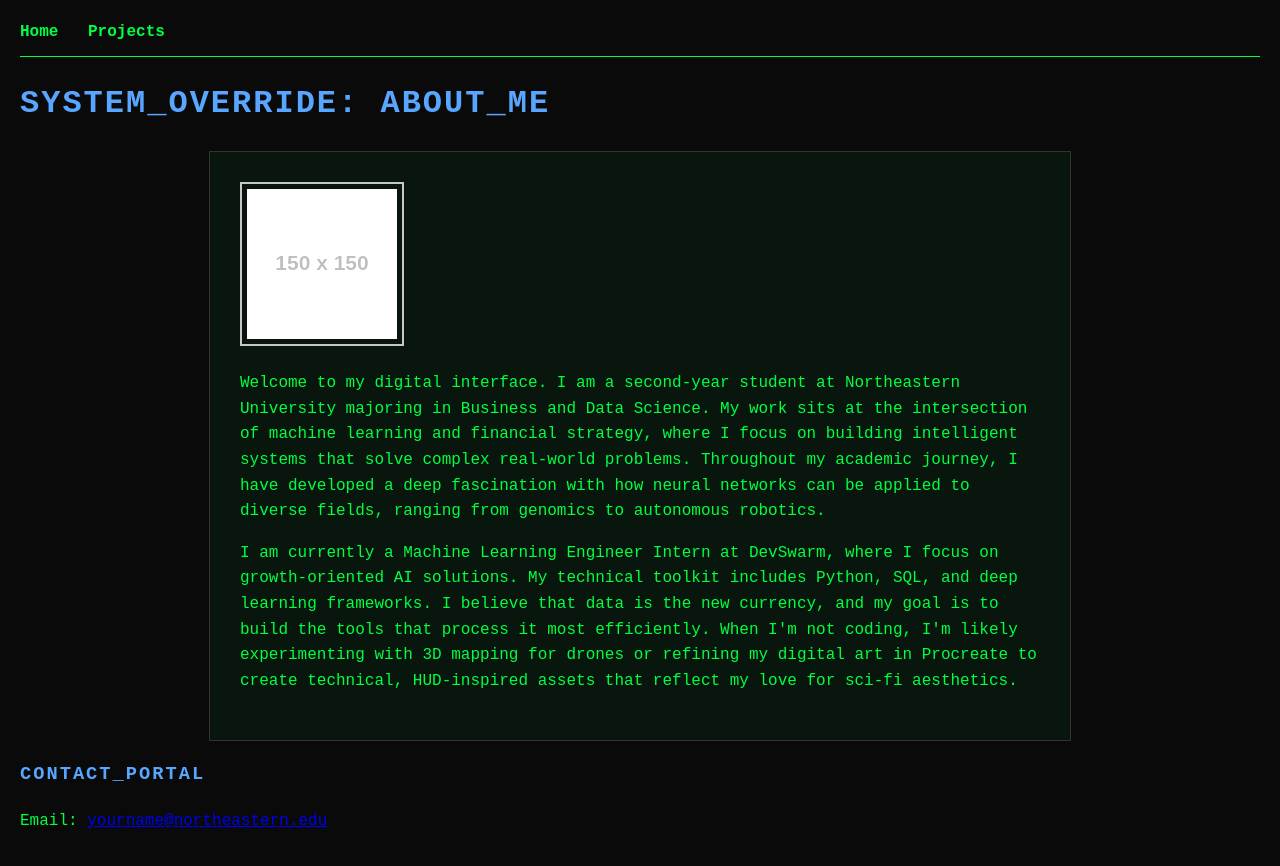
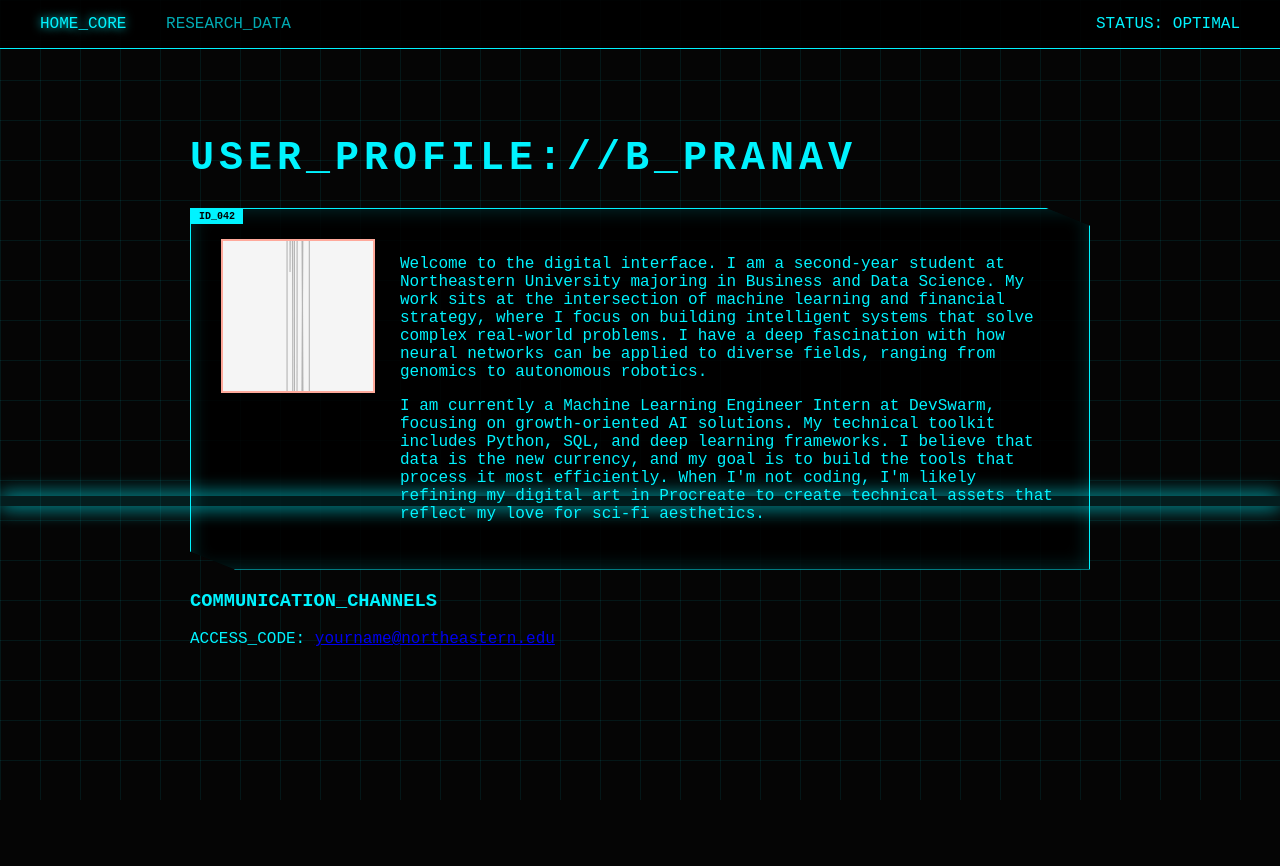
Before and after one commit to bpranavb/bpranavb.github.io, a plain HTML site: page index.html in a window 1280 px wide. After the commit the page ends 800 px from the top, so only its background shows below. Drawn offline with Linux system fonts and the light colour scheme; placeholder pictures from the web are drawn by us.

Commit message:
aesthetics

```diff
--- a/index.html
+++ b/index.html
@@ -2,26 +2,43 @@
 <html lang="en">
 <head>
     <meta charset="UTF-8">
-    <title>Portfolio | B. Pranav</title>
+    <meta name="viewport" content="width=device-width, initial-scale=1.0">
+    <title>SYSTEM_INTERFACE | B.PRANAV</title>
     <link rel="stylesheet" href="style.css">
 </head>
 <body>
-    <nav>
-        <a href="index.html">Home</a>
-        <a href="projects.html">Projects</a>
+    <div class="scanline"></div>
+    <div class="grid-overlay"></div>
+
+    <nav class="nav-container">
+        <div class="nav-links">
+            <a href="index.html" class="active">HOME_CORE</a>
+            <a href="projects.html">RESEARCH_DATA</a>
+        </div>
+        <div class="system-status">STATUS: OPTIMAL</div>
     </nav>
-    <header>
-        <h1>SYSTEM_OVERRIDE: ABOUT_ME</h1>
-    </header>
-    <main>
-        <section class="content">
-            <img src="https://via.placeholder.com/150" alt="Profile" class="hud-img">
-            <p>Welcome to my digital interface. I am a second-year student at Northeastern University majoring in Business and Data Science. My work sits at the intersection of machine learning and financial strategy, where I focus on building intelligent systems that solve complex real-world problems. Throughout my academic journey, I have developed a deep fascination with how neural networks can be applied to diverse fields, ranging from genomics to autonomous robotics.</p>
-            <p>I am currently a Machine Learning Engineer Intern at DevSwarm, where I focus on growth-oriented AI solutions. My technical toolkit includes Python, SQL, and deep learning frameworks. I believe that data is the new currency, and my goal is to build the tools that process it most efficiently. When I'm not coding, I'm likely experimenting with 3D mapping for drones or refining my digital art in Procreate to create technical, HUD-inspired assets that reflect my love for sci-fi aesthetics.</p>
+
+    <main class="hud-container">
+        <header class="main-header">
+            <h1>USER_PROFILE://B_PRANAV</h1>
+            <div class="glitch-line"></div>
+        </header>
+
+        <section class="content-box">
+            <div class="corner-tag">ID_042</div>
+            <div class="profile-layout">
+                <img src="https://via.placeholder.com/150/00f3ff/000000?text=IMG_LOADED" alt="User Avatar" class="hud-img">
+                <div class="text-block">
+                    <p>Welcome to the digital interface. I am a second-year student at Northeastern University majoring in Business and Data Science. My work sits at the intersection of machine learning and financial strategy, where I focus on building intelligent systems that solve complex real-world problems. I have a deep fascination with how neural networks can be applied to diverse fields, ranging from genomics to autonomous robotics.</p>
+
+                    <p>I am currently a Machine Learning Engineer Intern at DevSwarm, focusing on growth-oriented AI solutions. My technical toolkit includes Python, SQL, and deep learning frameworks. I believe that data is the new currency, and my goal is to build the tools that process it most efficiently. When I'm not coding, I'm likely refining my digital art in Procreate to create technical assets that reflect my love for sci-fi aesthetics.</p>
+                </div>
+            </div>
         </section>
-        <footer>
-            <h3>CONTACT_PORTAL</h3>
-            <p>Email: <a href="mailto:yourname@northeastern.edu">yourname@northeastern.edu</a></p>
+
+        <footer class="contact-footer">
+            <h3>COMMUNICATION_CHANNELS</h3>
+            <p>ACCESS_CODE: <a href="mailto:yourname@northeastern.edu">yourname@northeastern.edu</a></p>
         </footer>
     </main>
 </body>
--- a/style.css
+++ b/style.css
@@ -1,47 +1,119 @@
+:root {
+    --neon-blue: #00f3ff;
+    --neon-pink: #ff003c;
+    --bg-black: #050505;
+    --grid-color: rgba(0, 243, 255, 0.08);
+}
+
 body {
-    background-color: #0a0a0b; /* Deep black-blue */
-    color: #00ff41; /* Classic Matrix/Coder Green */
-    font-family: 'Courier New', Courier, monospace;
-    line-height: 1.6;
+    background-color: var(--bg-black);
+    color: var(--neon-blue);
+    font-family: 'Courier New', monospace;
     margin: 0;
+    overflow-x: hidden;
+}
+
+/* Grid & Scanline Background */
+.grid-overlay {
+    position: fixed;
+    top: 0; left: 0; width: 100%; height: 100%;
+    background-image:
+        linear-gradient(var(--grid-color) 1px, transparent 1px),
+        linear-gradient(90deg, var(--grid-color) 1px, transparent 1px);
+    background-size: 40px 40px;
+    z-index: -1;
+}
+
+.scanline {
+    width: 100%;
+    height: 10px;
+    z-index: 10;
+    background: rgba(0, 243, 255, 0.1);
+    position: fixed;
+    top: -10px;
+    animation: scan 8s linear infinite;
+    box-shadow: 0 0 20px var(--neon-blue);
+    pointer-events: none;
+}
+
+@keyframes scan {
+    0% { top: -10px; }
+    100% { top: 100%; }
+}
+
+/* Layout Containers */
+.hud-container {
+    max-width: 900px;
+    margin: 40px auto;
     padding: 20px;
 }
 
-nav {
-    border-bottom: 1px solid #00ff41;
-    padding-bottom: 10px;
+.content-box {
+    position: relative;
+    border: 1px solid var(--neon-blue);
+    background: rgba(0, 0, 0, 0.85);
+    padding: 30px;
+    clip-path: polygon(0 0, 95% 0, 100% 5%, 100% 100%, 5% 100%, 0 95%);
+    box-shadow: inset 0 0 20px rgba(0, 243, 255, 0.2), 0 0 15px rgba(0, 243, 255, 0.1);
     margin-bottom: 20px;
 }
 
-nav a {
-    color: #00ff41;
-    text-decoration: none;
-    margin-right: 20px;
+.corner-tag {
+    position: absolute;
+    top: 0; left: 0;
+    background: var(--neon-blue);
+    color: black;
+    font-size: 10px;
+    padding: 2px 8px;
     font-weight: bold;
 }
 
-nav a:hover {
-    background: #00ff41;
-    color: #0a0a0b;
+/* Navigation */
+.nav-container {
+    display: flex;
+    justify-content: space-between;
+    padding: 15px 40px;
+    border-bottom: 1px solid var(--neon-blue);
+    background: rgba(0, 0, 0, 0.9);
 }
 
-h1, h2, h3 {
-    text-transform: uppercase;
-    letter-spacing: 2px;
-    color: #58a6ff; /* HUD Blue accent */
+.nav-links a {
+    color: var(--neon-blue);
+    text-decoration: none;
+    margin-right: 30px;
+    opacity: 0.7;
 }
 
-.hud-img {
-    border: 2px solid #58a6ff;
-    padding: 5px;
-    filter: grayscale(100%) brightness(1.2) contrast(1.2);
-    max-width: 100%;
+.nav-links a.active, .nav-links a:hover {
+    opacity: 1;
+    text-shadow: 0 0 10px var(--neon-blue);
 }
 
-.content {
-    max-width: 800px;
-    margin: auto;
-    border: 1px solid #333;
-    padding: 30px;
-    background: rgba(0, 255, 65, 0.05); /* Slight green tint */
+/* Profile Image */
+.hud-img {
+    border: 2px solid var(--neon-blue);
+    width: 150px;
+    height: 150px;
+    filter: hue-rotate(180deg) brightness(1.2);
+    margin-right: 25px;
 }
+
+.profile-layout {
+    display: flex;
+    align-items: flex-start;
+}
+
+/* Typewriter header effect */
+h1 {
+    font-size: 2.5rem;
+    letter-spacing: 5px;
+    border-right: 3px solid var(--neon-blue);
+    width: fit-content;
+    padding-right: 10px;
+    animation: blink 0.8s step-end infinite;
+}
+
+@keyframes blink {
+    from, to { border-color: transparent }
+    50% { border-color: var(--neon-blue); }
+}
```
Also changed, not shown: projects.html (+28 -18 lines).
